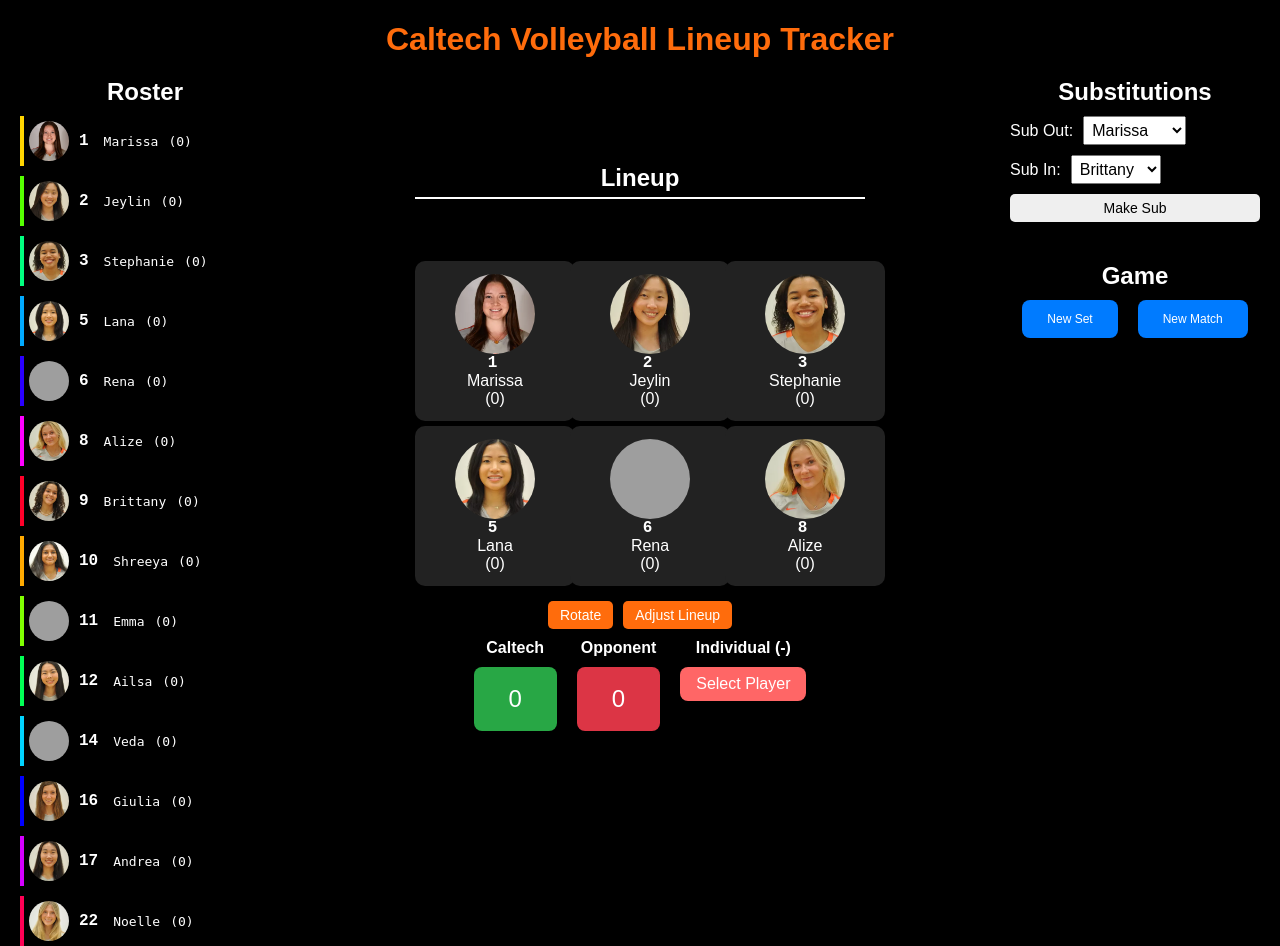
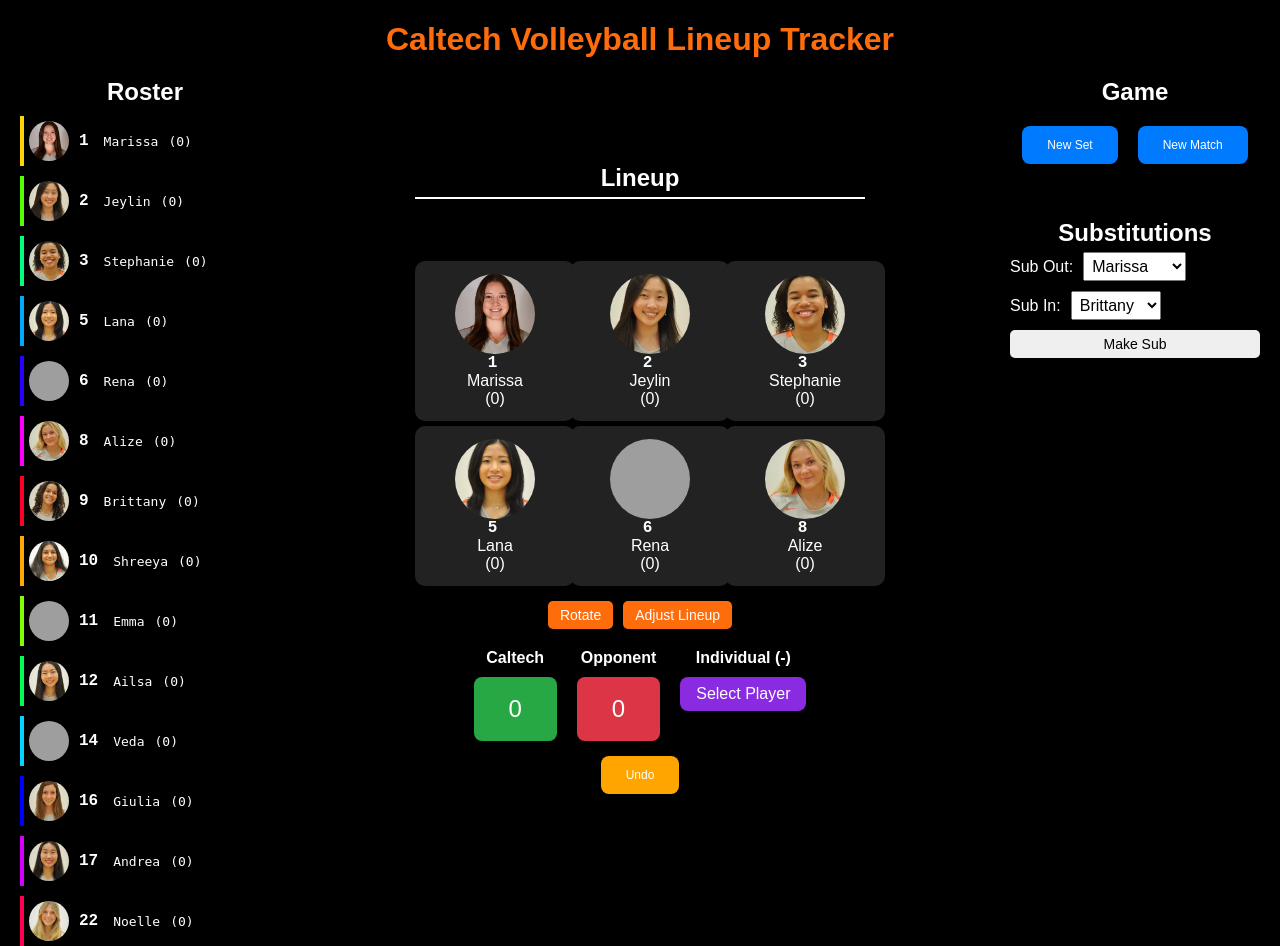
Before and after one commit to marissatill/Volleyball-Point-Differential-App, a Flask app: page / in a window 1280 px wide. Run offline with Flask 3, Linux system fonts and the light colour scheme; grey boxes are pictures that could not be loaded.

Commit message:
undo feature added

```diff
--- a/app.py
+++ b/app.py
@@ -12,6 +12,8 @@ for p in roster_data:
 # Initialize button counters
 green_clicks = 0
 red_clicks = 0
+
+history = []
 
 on_court = deepcopy(roster_data[:6])
 
@@ -51,19 +53,28 @@ def make_sub():
 
 @app.route("/update_points", methods=["POST"])
 def update_points():
-    global green_clicks, red_clicks
+    global green_clicks, red_clicks, history
     data = request.get_json()
     delta = data.get("delta", 0)
     players = data.get("players", [])
 
+    # Update counters
     if delta == 1:
         green_clicks += 1
     elif delta == -1:
         red_clicks += 1
 
+    # Apply points
     for p in roster_data:
         if p["name"] in players:
             p["score"] += delta
+
+    # Save this action to history
+    history.append({
+        "delta": delta,
+        "players": players
+    })
+
     return jsonify({
         "roster": roster_data,
         "green_clicks": green_clicks,
@@ -108,5 +119,32 @@ def new_match():
         "roster": roster_data
     })
 
+@app.route("/undo", methods=["POST"])
+def undo():
+    global green_clicks, red_clicks, history
+    if not history:
+        return jsonify({"message":"Nothing to undo"}), 400
+
+    last_action = history.pop()
+    delta = last_action["delta"]
+    players = last_action["players"]
+
+    # Reverse points
+    reverse_delta = -delta
+    if delta == 1:
+        green_clicks -= 1
+    elif delta == -1:
+        red_clicks -= 1
+
+    for p in roster_data:
+        if p["name"] in players:
+            p["score"] += reverse_delta
+
+    return jsonify({
+        "roster": roster_data,
+        "green_clicks": green_clicks,
+        "red_clicks": red_clicks
+    })
+
 if __name__ == "__main__":
     app.run(debug=True)
--- a/templates/index.html
+++ b/templates/index.html
@@ -43,12 +43,12 @@ button#adjustLineupBtn.active { outline: 3px solid #FF6C0C; }
 <div class="titles">
   <h2>Roster</h2>
   <h2 style="visibility:hidden;">Placeholder</h2>
-  <h2>Substitutions</h2>
+  <h2>Game</h2>
 </div>
 
 <div class="container">
 
-  <!-- Roster -->
+  <!-- Roster (Left Column) -->
   <div class="roster">
     {% for p in roster %}
     <div class="player-item" style="border-color: hsl({{ loop.index*50 % 360 }},100%,50%)">
@@ -60,7 +60,7 @@ button#adjustLineupBtn.active { outline: 3px solid #FF6C0C; }
     {% endfor %}
   </div>
 
-  <!-- Court -->
+  <!-- Court (Center Column) -->
   <div class="court-container">
     <div class="court" id="court">
       <div class="net">Lineup</div>
@@ -72,7 +72,7 @@ button#adjustLineupBtn.active { outline: 3px solid #FF6C0C; }
         <span class="player-score" id="score-court-{{p.name}}">({{p.score}})</span>
       </div>
       {% endfor %}
-    </div> <!-- /.court -->
+    </div>
 
     <!-- Buttons -->
     <div class="court-buttons">
@@ -81,8 +81,7 @@ button#adjustLineupBtn.active { outline: 3px solid #FF6C0C; }
     </div>
 
     <!-- Points -->
-    <div style="display:flex; justify-content:center; gap:20px; margin-top:5px;">
-
+    <div style="display:flex; justify-content:center; gap:20px; margin-top:15px;">
       <div style="display:flex; flex-direction:column; align-items:center; gap:5px;">
         <div style="text-align:center; font-weight:bold; margin-bottom:5px;">Caltech</div>
         <button type="button" id="addPointBtn" onclick="updateCourtPoints(1)"
@@ -90,7 +89,6 @@ button#adjustLineupBtn.active { outline: 3px solid #FF6C0C; }
           <span id="greenClicks">{{ green_clicks }}</span>
         </button>
       </div>
-
       <div style="display:flex; flex-direction:column; align-items:center; gap:5px;">
         <div style="text-align:center; font-weight:bold; margin-bottom:5px;">Opponent</div>
         <button type="button" id="removePointBtn" onclick="updateCourtPoints(-1)"
@@ -98,36 +96,28 @@ button#adjustLineupBtn.active { outline: 3px solid #FF6C0C; }
           <span id="redClicks">{{ red_clicks }}</span>
         </button>
       </div>
-
       <div style="display:flex; flex-direction:column; align-items:center; gap:5px;">
         <div style="text-align:center; font-weight:bold; margin-bottom:5px;">Individual (-)</div>
         <button type="button" id="individualBtn"
-                style="font-size:16px; padding:8px 16px; background:#FF6666; color:white; border-radius:8px; border:none; cursor:pointer;"
+                style="font-size:16px; padding:8px 16px; background:#8A2BE2; color:white; border-radius:8px; border:none; cursor:pointer;"
                 onclick="toggleIndividual()">
           Select Player
         </button>
       </div>
-
-    </div> <!-- /.points -->
+    </div>
+    <div style="display:flex; flex-direction:column; align-items:center; gap:5px; margin-top:15px;">
+      <button type="button" id="undoBtn"
+              style="font-size:12px; padding:12px 25px; background:#FFA500; color:white; border-radius:8px; border:none; cursor:pointer;">
+        Undo
+      </button>
+    </div>
   </div> <!-- /.court-container -->
 
-  <!-- Substitutions (moved outside court-container) -->
-  <div class="subs">
-    <form id="subForm">
-      <div class="sub-row">
-        <label>Sub Out:</label>
-        <select name="sub_out"></select>
-      </div>
-      <div class="sub-row">
-        <label>Sub In:</label>
-        <select name="sub_in"></select>
-      </div>
-      <button type="submit">Make Sub</button>
-    </form>
+  <!-- Right Column: Game + Substitutions -->
+  <div class="subs" style="display:flex; flex-direction:column; gap:20px;">
 
-    <!-- Game -->
-  <div class="game-section" style="margin-top:20px; text-align:center;">
-    <h2>Game</h2>
+    <!-- Game Section -->
+    <div class="game-section" style="text-align:center;">
       <div style="display:flex; justify-content:center; gap:20px; margin-top:10px;">
         <button type="button" id="newSetBtn"
                 style="font-size:12px; padding:12px 25px; background:#007bff; color:white; border-radius:8px; border:none; cursor:pointer;">
@@ -140,8 +130,26 @@ button#adjustLineupBtn.active { outline: 3px solid #FF6C0C; }
       </div>
     </div>
 
-  </div> <!-- /.subs -->
+    <!-- Substitutions Section -->
+    <div style="margin-top:30px;">
+      <h2>Substitutions</h2>
+      <form id="subForm">
+        <div class="sub-row">
+          <label>Sub Out:</label>
+          <select name="sub_out"></select>
+        </div>
+        <div class="sub-row">
+          <label>Sub In:</label>
+          <select name="sub_in"></select>
+        </div>
+        <button type="submit">Make Sub</button>
+      </form>
+    </div>
+
+  </div> <!-- /.right column -->
+
 </div> <!-- /.container -->
+
 
 <script>
 // ------------------ GLOBAL ------------------
@@ -334,6 +342,18 @@ document.getElementById('newMatchBtn').addEventListener('click', async () => {
   updateCourtUI({on_court:onCourtGlobal, roster:rosterGlobal});
 });
 
+// ------------------ UNDO BUTTON ------------------
+document.getElementById('undoBtn').addEventListener('click', async () => {
+  const res = await fetch('/undo', { method:'POST' });
+  if(res.ok){
+    const data = await res.json();
+    rosterGlobal = data.roster;
+    greenClicks = data.green_clicks;
+    redClicks = data.red_clicks;
+    updateCourtUI({on_court:onCourtGlobal, roster:rosterGlobal});
+  }
+});
+
 // ------------------ INITIAL RENDER ------------------
 updateCourtUI({on_court:onCourtGlobal, roster:rosterGlobal});
 </script>
```
Lines whose indentation alone changed are shown as unchanged.
